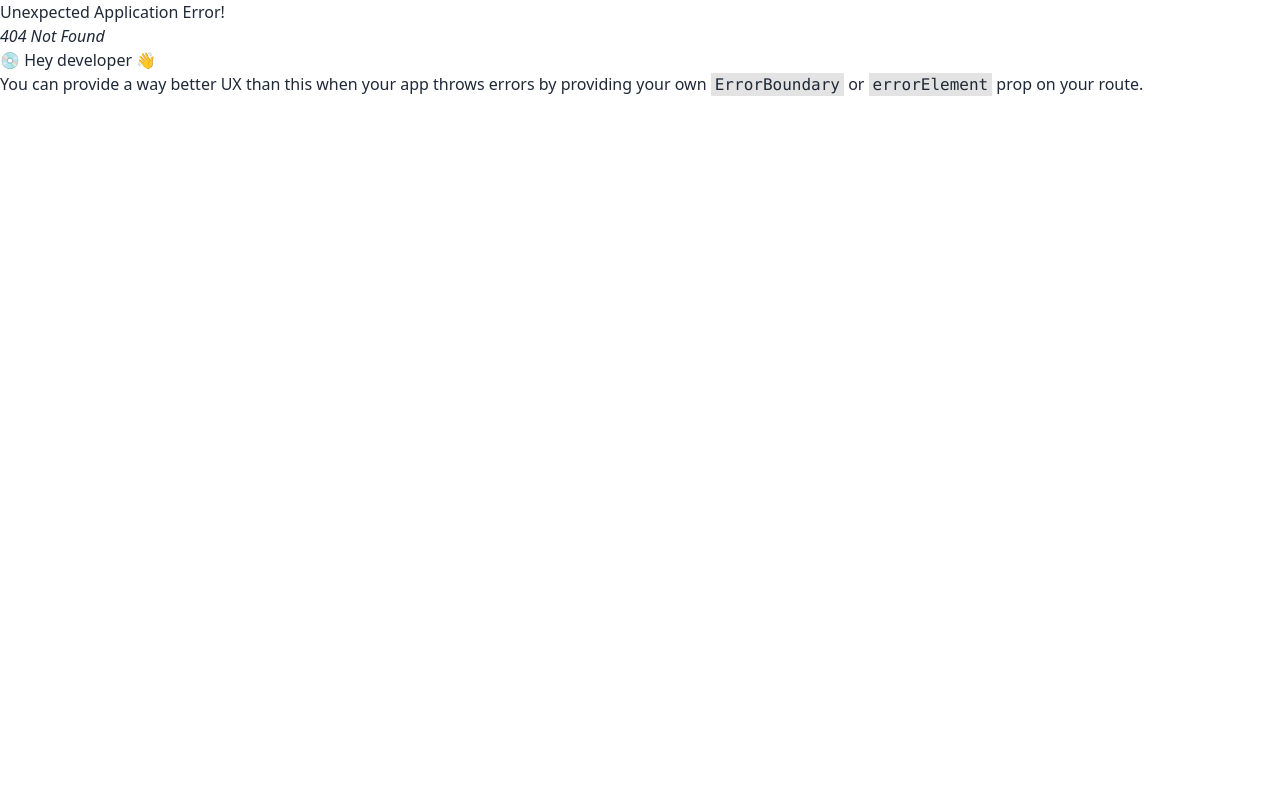
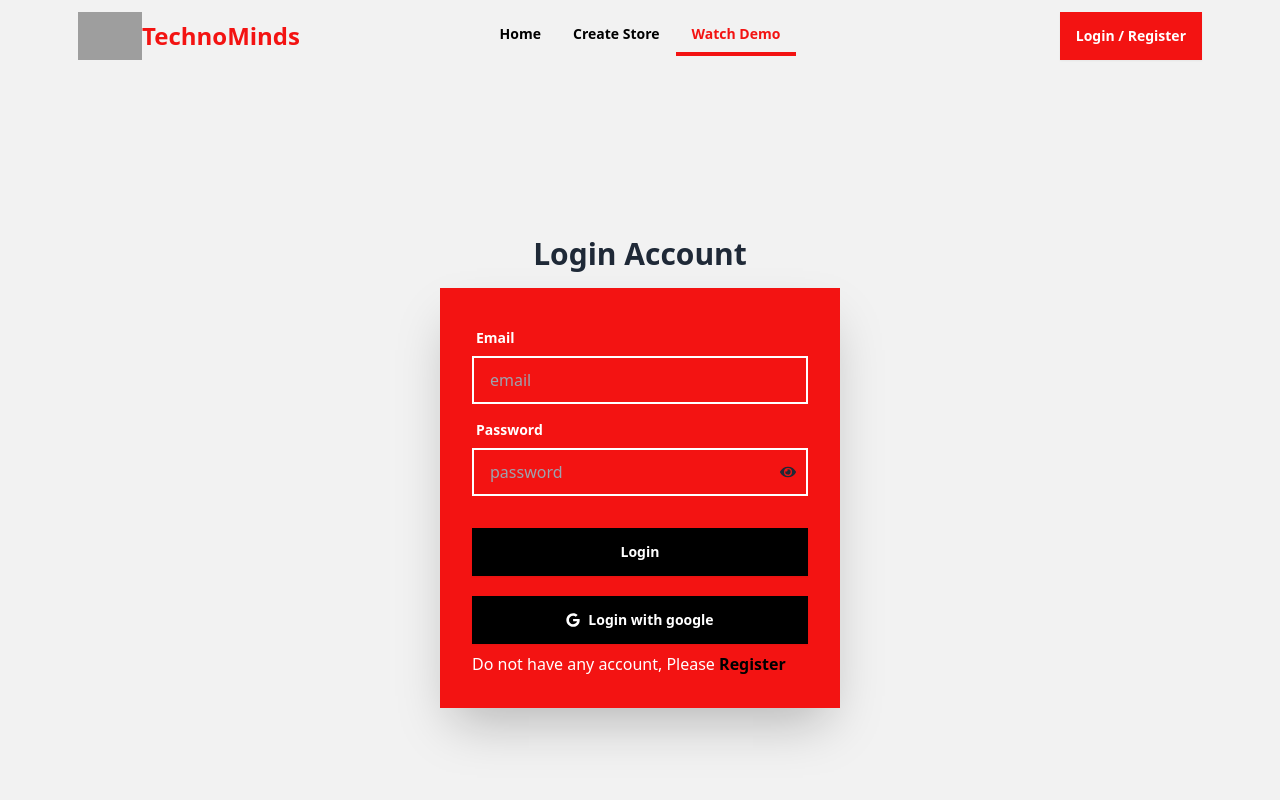
Before and after one commit to Ifteharr001/technomind-inventory-management-system, a React (Vite) app: page /login in a window 1280 px wide. Before the commit this address had no page. Shown: the top 800 px of the page. Built offline with nearby package versions, Linux system fonts and the light colour scheme; grey boxes are pictures that could not be loaded.

Commit message:
created login route and login page

```diff
--- a/package.json
+++ b/package.json
@@ -15,6 +15,7 @@
     "react": "^18.2.0",
     "react-dom": "^18.2.0",
     "react-helmet-async": "^2.0.1",
+    "react-icons": "^4.12.0",
     "react-router-dom": "^6.20.0",
     "sort-by": "^1.2.0",
     "swiper": "^11.0.5"
--- a/src/Components/Navbar/Navbar.jsx
+++ b/src/Components/Navbar/Navbar.jsx
@@ -97,7 +97,7 @@ const Navbar = () => {
           </div>
           <div className="navbar-end">
             <button className="btn rounded-none text-white bg-[#f31312] border-none">
-              <Link>Login / Register</Link>
+              <Link to="/login">Login / Register</Link>
             </button>
           </div>
         </div>
--- /dev/null
+++ b/src/Pages/Login/Login.jsx
@@ -0,0 +1,84 @@
+import { useState } from "react";
+import { Link } from "react-router-dom";
+import { FaEyeSlash, FaEye, FaGoogle  } from "react-icons/fa";
+const Login = () => {
+    const [show, setShow] = useState(false);
+    const handleLogin = (e) => {
+      e.preventDefault();
+      const form = e.target;
+      const email = form.email.value;
+      const password = form.password.value;
+      console.log(email, password);
+
+
+    };
+    return (
+      <div>
+        <div className="hero min-h-screen  bg-base-200">
+          <div className="hero-content grid grid-flow-row">
+            <h1 className="text-3xl font-bold text-center ">
+              Login Account
+            </h1>
+            <div className="card rounded-none flex-shrink-0 lg:w-[400px] shadow-2xl  bg-[#f31312] border-none">
+              <form onSubmit={handleLogin} className="card-body">
+                <div className="form-control">
+                  <label className="label ">
+                    <span className="label-text text-white font-bold">
+                      Email
+                    </span>
+                  </label>
+                  <input
+                    type="email"
+                    name="email"
+                    placeholder="email"
+                    className="input input-bordered text-white  bg-transparent border-2 border-white rounded-none"
+                    required
+                  />
+                </div>
+                <div className="form-control">
+                  <label className="label">
+                    <span className="label-text text-white font-bold">
+                      Password
+                    </span>
+                  </label>
+                  <div className="relative">
+                    <input
+                      type={show ? "text" : "password"}
+                      name="password"
+                      placeholder="password"
+                      className="input input-bordered text-white w-full bg-transparent border-2 border-white rounded-none"
+                      required
+                    />
+                    <span
+                      onClick={() => setShow(!show)}
+                      className="absolute top-4 right-3"
+                    >
+                      {show ? <FaEyeSlash></FaEyeSlash> : <FaEye></FaEye>}
+                    </span>
+                  </div>
+                </div>
+                <div className="form-control mt-6">
+                  <button className="btn rounded-none bg-[#000000] border-none text-white">
+                    Login
+                  </button>
+                </div>
+                <div className="form-control mt-3">
+                  <button className="btn rounded-none bg-[#000000] border-none text-white">
+                    <FaGoogle /> Login with google
+                  </button>
+                </div>
+                <p className="text-white">
+                  Do not have any account, Please{" "}
+                  <Link to="/register">
+                    <span className="text-[#000] font-bold">Register</span>
+                  </Link>{" "}
+                </p>
+              </form>
+            </div>
+          </div>
+        </div>
+      </div>
+    );
+};
+
+export default Login;
--- a/src/Router/Router.jsx
+++ b/src/Router/Router.jsx
@@ -2,6 +2,7 @@ import { createBrowserRouter } from "react-router-dom";
 import MainLayout from "../Layout/MainLayout";
 import Home from "../Pages/Home/Home/Home";
 import CreateStore from "../Pages/CreateStore/CreateStore";
+import Login from "../Pages/Login/Login";
 
 
 export const router = createBrowserRouter([
@@ -16,6 +17,10 @@ export const router = createBrowserRouter([
         {
           path: 'create-store',
           element: <CreateStore></CreateStore>
+        },
+        {
+          path: 'login',
+          element: <Login></Login>
         }
     ]
   },
```
Also changed, not shown: 1 other file (tests, documents, lock files or other folders).
